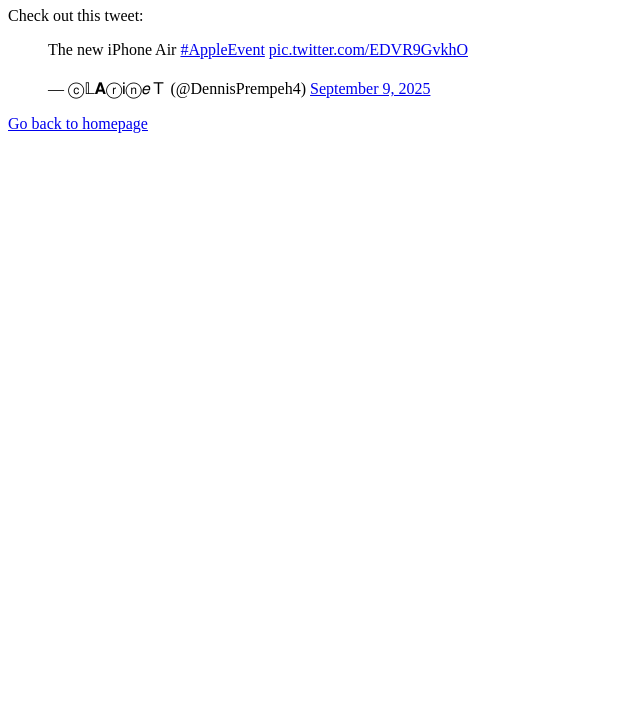
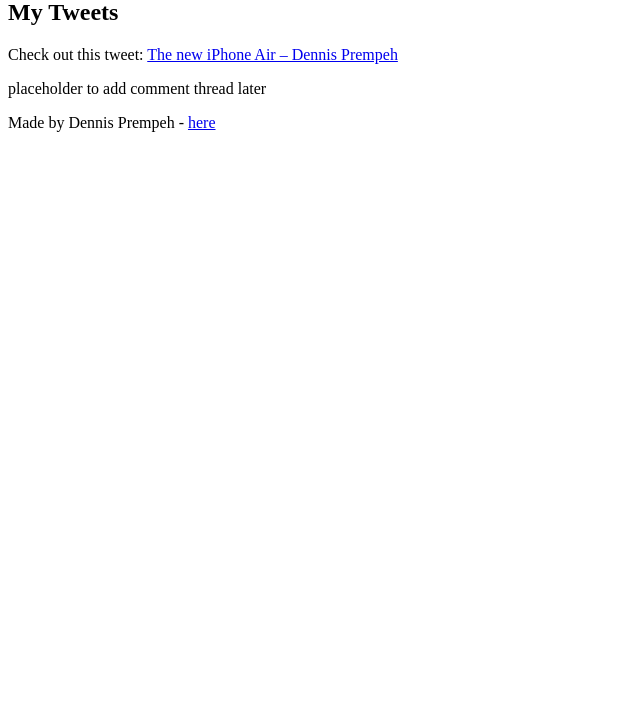
Before and after one commit to dennis-prempeh/My_First_Portfolio, a plain HTML site: page html_basic/tweets.html in a window 1280 px wide. Shown: the part 73-800 px from the top of the page, without its empty margins (0-640 px from the left). Drawn offline with Linux system fonts and the light colour scheme.

Commit message:
additions

```diff
--- a/html_basic/tweets.html
+++ b/html_basic/tweets.html
@@ -5,16 +5,35 @@
     <meta name="viewport" content="width=device-width, initial-scale=1.0">
     <title>My First Portfolio</title>
 </head>
+
 <body>
-     <h1>My Tweets</h1>
+  <header>
+    <ul>
+      <li><a href="index.html">Home</a></li>
+      <li><a href="tweets.html">Tweets</a></li>
+    </ul>
+  </header>
 
-  <!-- Simple Tweet Link (no JS, just HTML) -->
-  <p>
-    Check out this tweet:
-    <blockquote class="twitter-tweet"><p lang="en" dir="ltr">The new iPhone Air <a href="https://twitter.com/hashtag/AppleEvent?src=hash&amp;ref_src=twsrc%5Etfw">#AppleEvent</a> <a href="https://t.co/EDVR9GvkhO">pic.twitter.com/EDVR9GvkhO</a></p>&mdash; ⓒ𝕃𝐀ⓡᎥⓝ𝑒Ｔ (@DennisPrempeh4) <a href="https://twitter.com/DennisPrempeh4/status/1965477107058057705?ref_src=twsrc%5Etfw">September 9, 2025</a></blockquote> <script async src="https://platform.twitter.com/widgets.js" charset="utf-8"></script>
-  </p>
+  <main>
+    <article>
+      <h1>My Tweets</h1>
 
-  <!-- Link back to homepage -->
-  <p><a href="index.html">Go back to homepage</a></p>
+      <!-- Simple Tweet Link (no JS) -->
+      <p>
+        Check out this tweet:
+        <a href="https://twitter.com/DennisPrempeh4/status/1965477107058057705" target="_blank">
+          The new iPhone Air – Dennis Prempeh
+        </a>
+      </p>
+    </article>
+
+    <aside>
+      <p>placeholder to add comment thread later</p>
+    </aside>
+  </main>
+
+  <footer>
+    <p>Made by Dennis Prempeh - <a href="https://www.alxafrica.com" target="_blank">here</a></p>
+  </footer>
 </body>
 </html>
```
Also changed, not shown: html_basic/index.html (+17 -1 lines).
